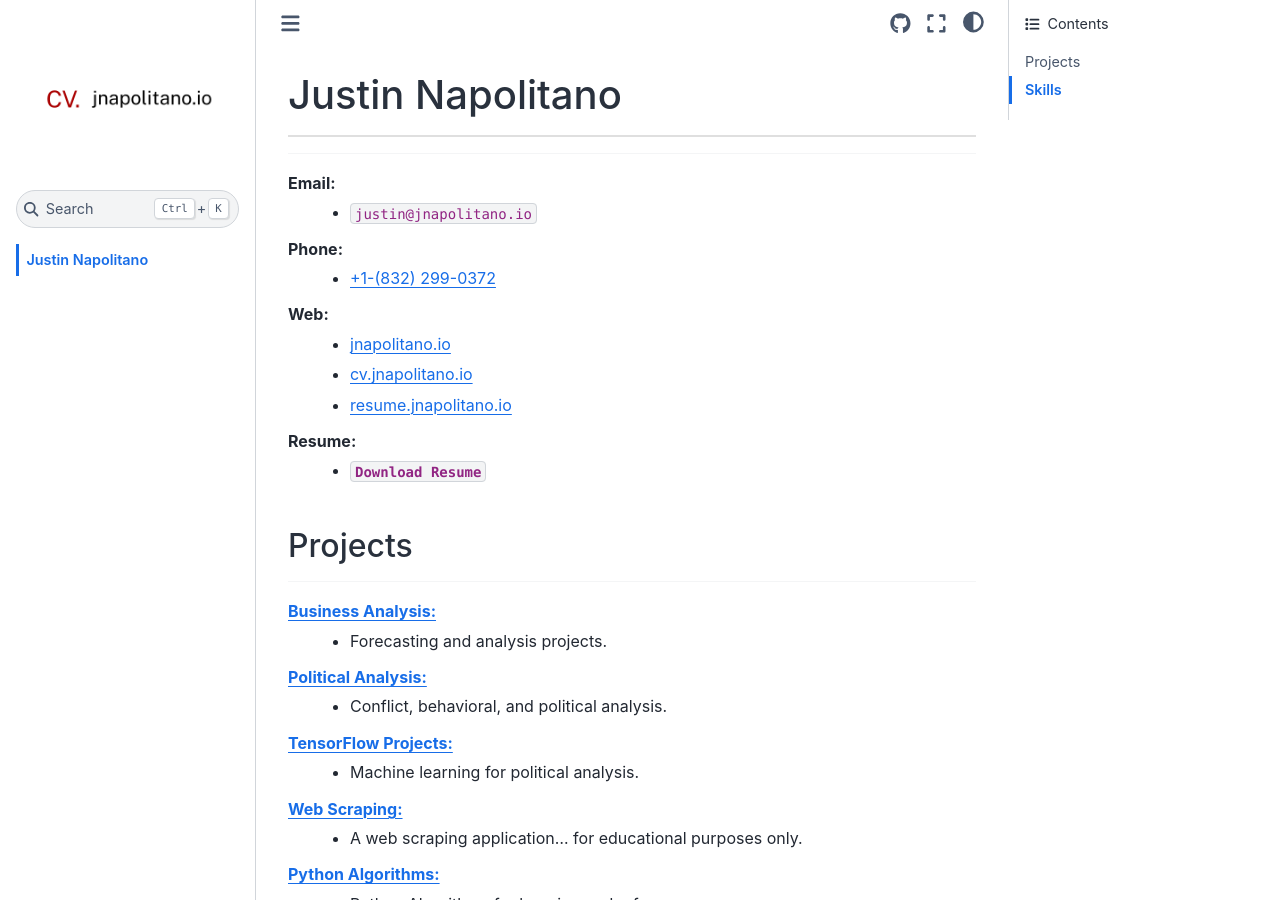
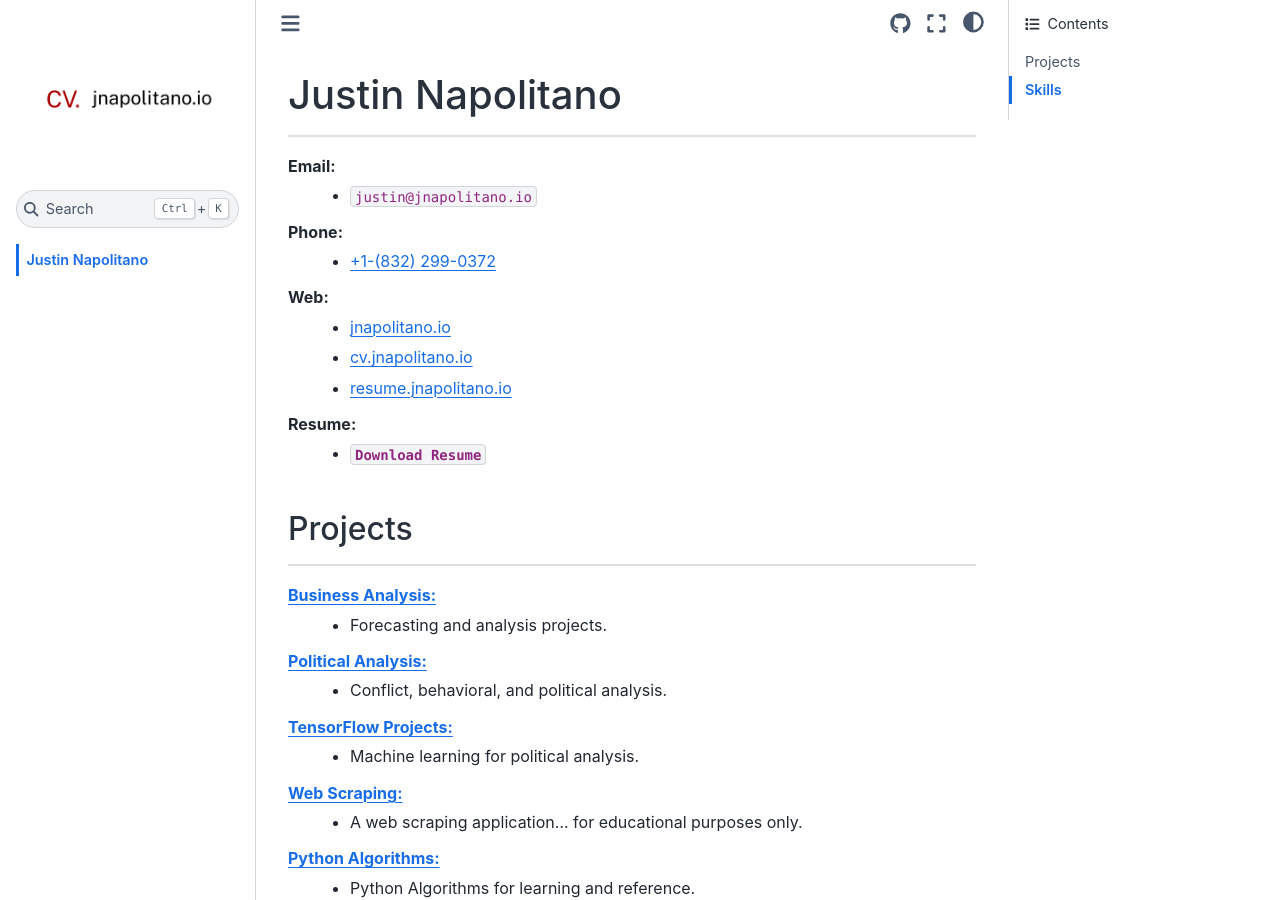
Before and after one commit to justin-napolitano/jnapolitano.io, a Sphinx documentation site: the page built from source/index.rst, in a window 1280 px wide and 900 px high. Built offline with Sphinx 7.4.7 and the Sphinx Book theme 1.1.4, drawn with Linux system fonts in a browser that asks for light colours; cross-references to code outside the pages are shown as plain code.

Commit message:
autocommit on1645908261.904632

```diff
--- a/source/index.rst
+++ b/source/index.rst
@@ -8,7 +8,7 @@ Justin Napolitano
 
     <hr style="height:2px;border-width:0;color:gray;background-color:gray">
 
-   <hr>
+
 
 
 
@@ -33,7 +33,8 @@ Projects
 
 .. raw:: html
 
-   <hr>
+    <hr style="height:2px;border-width:0;color:gray;background-color:gray">
+
 
 `Business Analysis: <https://cv.jnapolitano.io/parts/analysis/business-analysis/index.html>`__
     * Forecasting and analysis projects.
@@ -72,7 +73,8 @@ Skills
 
 .. raw:: html
 
-   <hr>
+    <hr style="height:2px;border-width:0;color:gray;background-color:gray">
+
 
 Programming Languages:
     * Bash, C, LaTeX, Python, SAS, SPSS, SQL.
```
Also changed, not shown: 4 other files.
